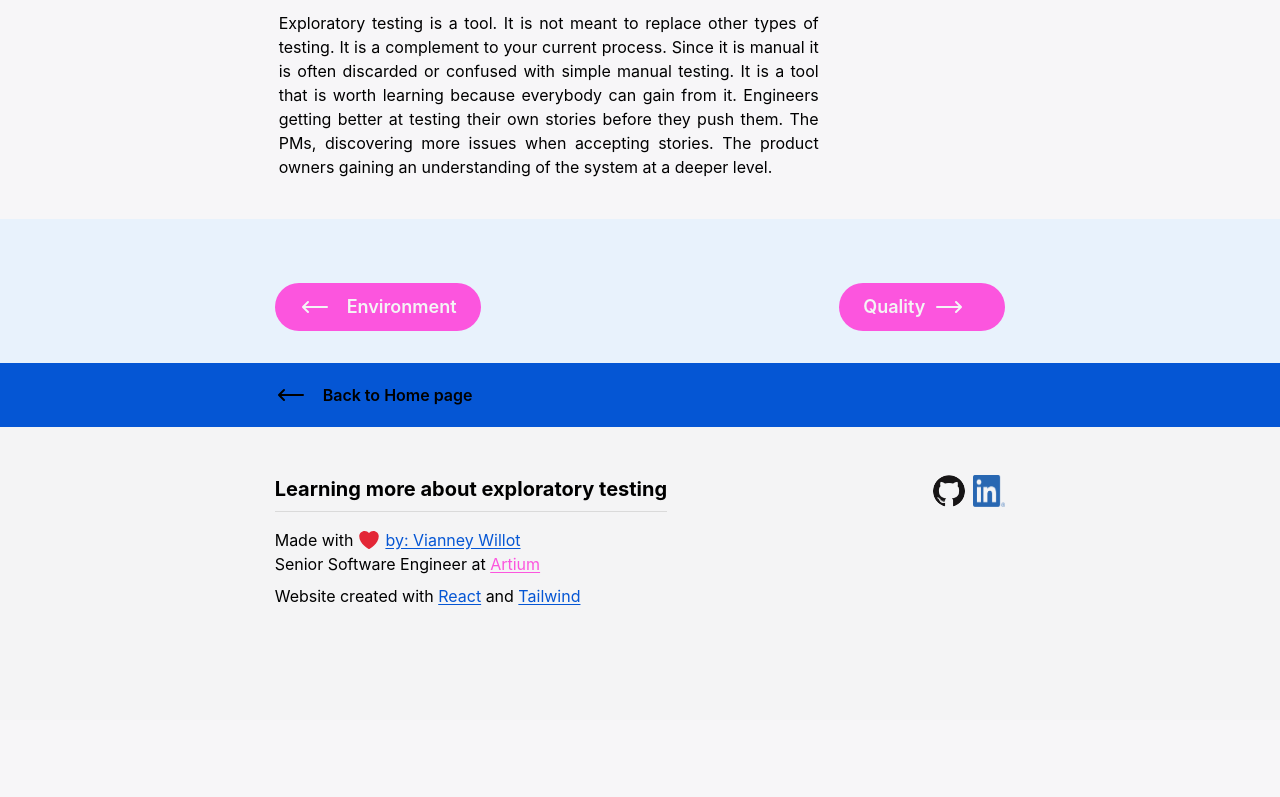
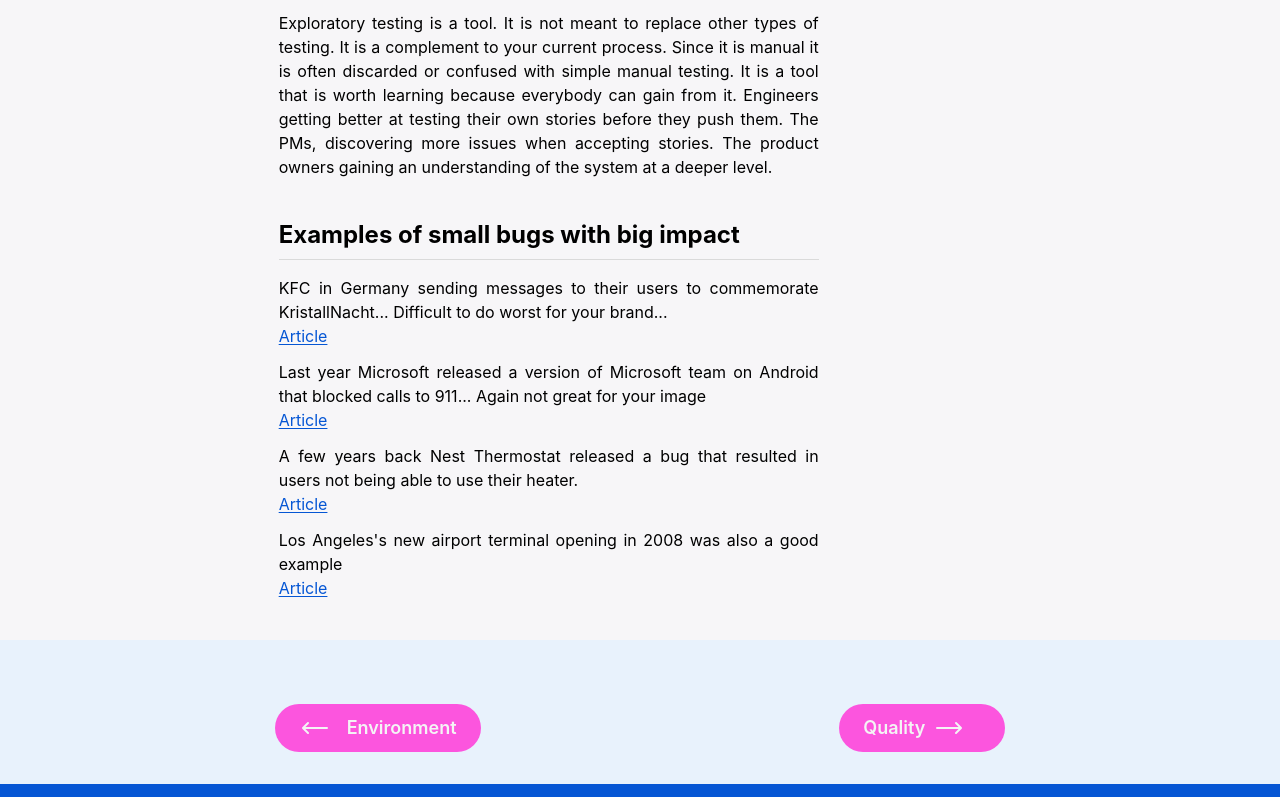
Before and after one commit to willot/Quality, a React (Create React App) app: page /summary in a window 1280 px wide. Shown: the part 1211-2008 px from the top of the page. Before the commit the page ends 1931 px from the top, so only its background shows below. Built offline with nearby package versions, Linux system fonts and the light colour scheme.

Commit message:
add a new section to summary page

```diff
--- a/src/components/LayoutWrapper.tsx
+++ b/src/components/LayoutWrapper.tsx
@@ -161,7 +161,7 @@ export const LayoutWrapper = ({
                 text: "Quality",
                 link: "/quality"
             },
-            listSection: ["A-useful-tool", "When-to-use-exploratory-testing?"],
+            listSection: ["A-useful-tool", "When-to-use-exploratory-testing?", "Examples-of-small-bugs-with-big-impact"],
             title: "Summary",
             subTitle: "Summarize your learning on exploratory testing.",
         }
--- a/src/pages/Summary.tsx
+++ b/src/pages/Summary.tsx
@@ -8,7 +8,9 @@ export const Summary = () => {
     const [idVisible, setIdVisible] = useState("");
     const [clickedSection, setIsClickedSection] = useState(false);
 
-    const {ref1, ref2} = ShowSectionHook(clickedSection, setIsClickedSection, setIdVisible, window, "When-to-use-exploratory-testing?");
+    const {
+        ref1, ref2, ref3
+    } = ShowSectionHook(clickedSection, setIsClickedSection, setIdVisible, window, "Examples-of-small-bugs-with-big-impact");
 
     useEffect(() => {
         document.title = 'Exploratory Testing-Summary';
@@ -21,33 +23,46 @@ export const Summary = () => {
             <LayoutWrapper page="summary" currentSection={idVisible} setCurrentSection={setIdVisible}
                            setIsClickedSection={setIsClickedSection}>
                 <section className="bg-white-bg h-full text-black text-justify py-10 px-1">
-                    <h2 className="font-bold text-2xl border-b border-grey-light pb-2 mb-4" ref={ref1} id="A-useful-tool">A useful tool</h2>
-                    <p className="pb-4">Quality is not only meeting your user's expectations. It is also something that
+                    <section>
+                        <h2 className="font-bold text-2xl border-b border-grey-light pb-2 mb-4" ref={ref1}
+                            id="A-useful-tool">A useful tool</h2>
+                        <p className="pb-4">Quality is not only meeting your user's expectations. It is also something
+                            that
                             makes
                             you stand out in a good way
-                        or in a bad way. Ultimately to ensure the quality of your product you need to test it. For that,
+                            or in a bad way. Ultimately to ensure the quality of your product you need to test it. For
+                            that,
                             you need a testing strategy.</p>
-                    <p className="pb-4">Test automation is a required step in your testing strategy. It is the foundation
+                        <p className="pb-4">Test automation is a required step in your testing strategy. It is the
+                            foundation
                             on which you can
                             build. It gives you confidence that your current application can be released to your users.
                             Tools like load
                             testing and usability testing can also be important depending on what is your product. But I
                             believe one of the most underused tools is
-                        "exploratory testing". Exploratory testing is not writing a script and running it over and over
+                            "exploratory testing". Exploratory testing is not writing a script and running it over and
+                            over
                             before
-                        each release. These kinds of tests NEED to be automated tests. Exploratory testing is where you
+                            each release. These kinds of tests NEED to be automated tests. Exploratory testing is where
+                            you
                             probe
-                        the potential cracks in your application. This lets you find bugs before your users. These bugs
+                            the potential cracks in your application. This lets you find bugs before your users. These
+                            bugs
                             get
-                        fixed. Unit, integration or end-to-end tests get written to ensure that this bug never appears
+                            fixed. Unit, integration or end-to-end tests get written to ensure that this bug never
+                            appears
                             again. Then you move on.</p>
-                    <h2 className="pt-10 font-bold text-2xl border-b border-grey-light pb-2 mb-4" ref={ref2} id="When-to-use-exploratory-testing?">When to use exploratory testing?</h2>
+                    </section>
+                    <section>
+                        <h2 className="pt-10 font-bold text-2xl border-b border-grey-light pb-2 mb-4" ref={ref2}
+                            id="When-to-use-exploratory-testing?">When to use exploratory testing?</h2>
                         <p className="pb-4">I think it is up to each team to decide. For me, exploratory
                             testing is something that should happen every time concerns are raised about a part of the
                             application. A lot of teams do not have a QA person but that doesn't mean that you can't run
                             exploratory testing sessions. The person in charge of accepting stories can use exploratory
                             testing
-                        to go beyond the simple acceptance criteria. You can also organize weekly sessions  and invite
+                            to go beyond the simple acceptance criteria. You can also organize weekly sessions and
+                            invite
                             different team members and guide them to show how exploratory testing let them
                             discover the limit of their application. </p>
                         <p>Exploratory testing is a tool. It is not meant to replace other types of testing. It is a
@@ -55,10 +70,44 @@ export const Summary = () => {
                             your
                             current process. Since it is manual it is often discarded or confused with simple manual
                             testing. It
-                        is a tool that is worth learning because everybody can gain from it. Engineers getting better at
-                        testing their own stories before they push them. The PMs, discovering more issues when accepting
+                            is a tool that is worth learning because everybody can gain from it. Engineers getting
+                            better at
+                            testing their own stories before they push them. The PMs, discovering more issues when
+                            accepting
                             stories.
                             The product owners gaining an understanding of the system at a deeper level.</p>
+                    </section>
+                    <section>
+                        <h2 className="pt-10 font-bold text-2xl border-b border-grey-light pb-2 mb-4" ref={ref3}
+                            id="Examples-of-small-bugs-with-big-impact">Examples of small bugs with big impact</h2>
+                        <section className={'flex flex-col space-y-3'}>
+                            <div>
+                                <p>KFC in Germany sending messages to their users to commemorate KristallNacht...
+                                    Difficult to do worst for your brand...</p>
+                                <a className="text-blue underline underline-offset-2"
+                                   href={"https://www.bbc.com/news/world-europe-63499057"}>Article</a>
+                            </div>
+                            <div>
+                                <p>Last year Microsoft released a version of Microsoft team on Android that blocked calls to 911...
+                                    Again not great for your image</p>
+                                <a className="text-blue underline underline-offset-2"
+                                   href={"https://www.androidpolice.com/microsoft-teams-android-911-update/"}>Article</a>
+                            </div>
+                            <div>
+                                <p>A few years back Nest Thermostat released a bug that resulted in users not being able
+                                    to
+                                    use
+                                    their heater.</p>
+                                <a className="text-blue underline underline-offset-2"
+                                   href={"https://www.theregister.com/2016/01/14/nest_foul_up/"}>Article</a>
+                            </div>
+                            <div>
+                                <p>Los Angeles's new airport terminal opening in 2008 was also a good example</p>
+                                <a className="text-blue underline underline-offset-2"
+                                   href={"https://www.computerweekly.com/news/2240086013/British-Airways-reveals-what-went-wrong-with-Terminal-5"}>Article</a>
+                            </div>
+                        </section>
+                    </section>
                 </section>
             </LayoutWrapper>
         </section>
```
Lines whose indentation alone changed are shown as unchanged.
